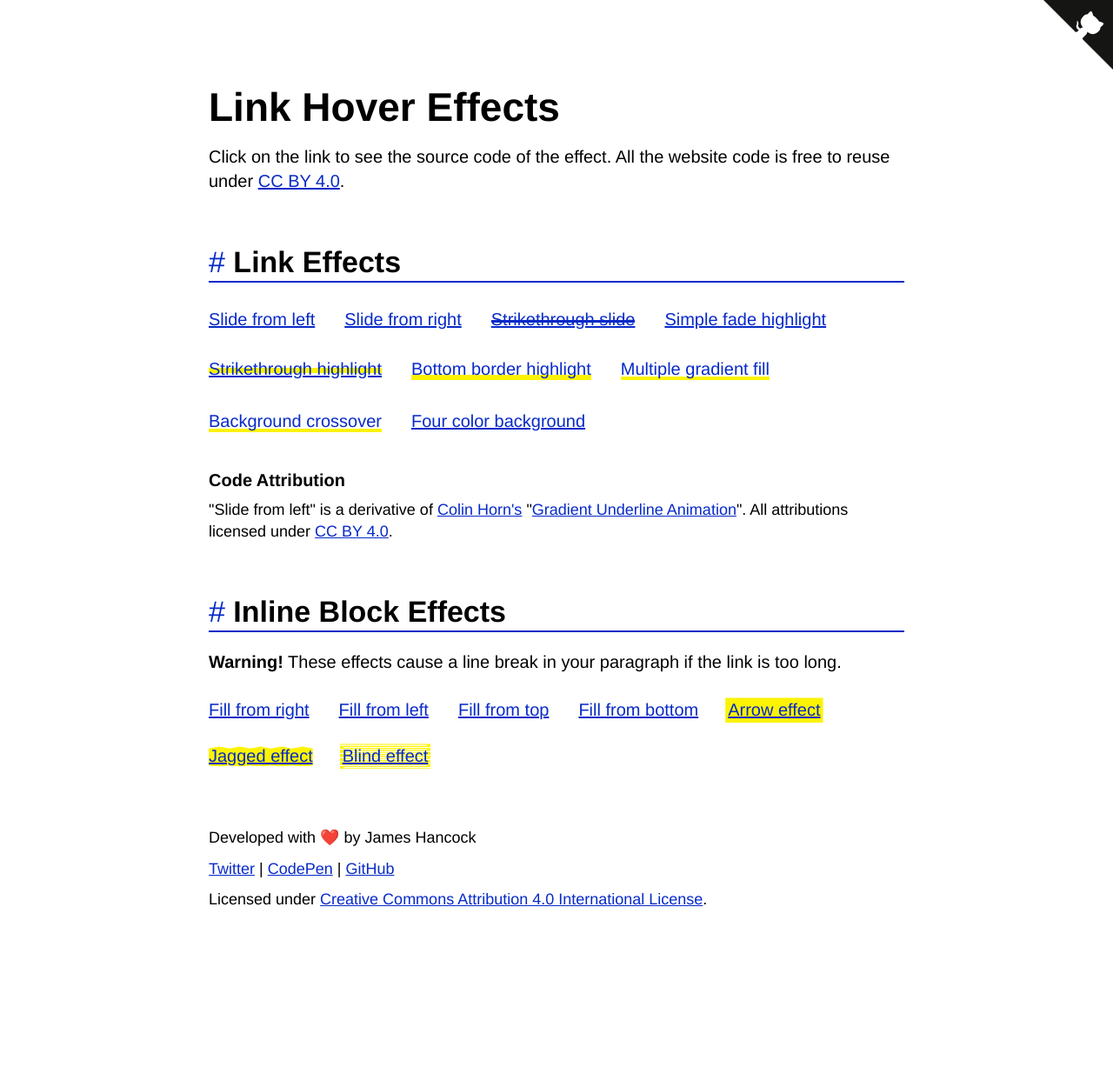
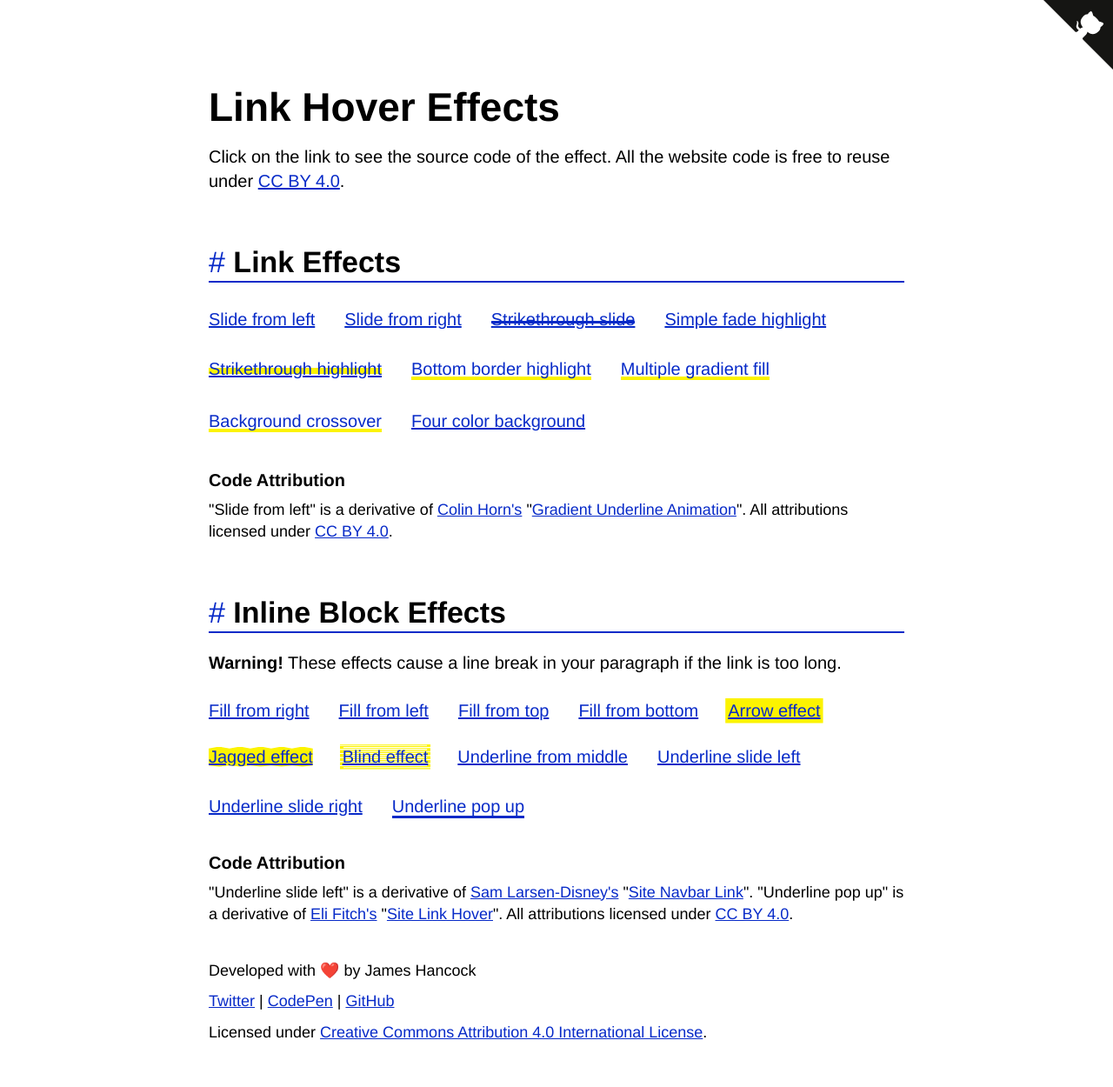
Before and after one commit to jhancock532/link-hover-effects, a Jekyll site: the page built from index.html, in a window 1280 px wide. Shown: the whole page at 87% size. Built offline with Jekyll 4.4.1, drawn with Linux system fonts in a browser that asks for light colours; some web fonts are replaced; before the commit the page ends 1097 px from its top, so only the background shows below that.

Commit message:
New underline styles

```diff
--- a/_includes/inline-block-effects.html
+++ b/_includes/inline-block-effects.html
@@ -10,12 +10,16 @@
     <a class="link link--arrow-clip-path" href="https://github.com/jhancock532/link-hover-effects/blob/master/_sass/link-styles/_clip-path-effects.scss">Arrow effect</a>
     <a class="link link--jagged-clip-path" href="https://github.com/jhancock532/link-hover-effects/blob/master/_sass/link-styles/_clip-path-effects.scss">Jagged effect</a>
     <a class="link link--fine-blinds-clip-path" href="https://github.com/jhancock532/link-hover-effects/blob/master/_sass/link-styles/_clip-path-effects.scss">Blind effect</a>
+    <a class="link link--transform-underline-from-middle" href="https://github.com/jhancock532/link-hover-effects/blob/master/_sass/link-styles/_transform-underline-pseudoelement.scss">Underline from middle</a>
+    <a class="link link--transform-underline-slide-over-left" href="https://github.com/jhancock532/link-hover-effects/blob/master/_sass/link-styles/_transform-underline-pseudoelement.scss">Underline slide left</a>
+    <a class="link link--transform-underline-slide-over-right" href="https://github.com/jhancock532/link-hover-effects/blob/master/_sass/link-styles/_transform-underline-pseudoelement.scss">Underline slide right</a>
+    <a class="link link--transform-underline-pop-up" href="https://github.com/jhancock532/link-hover-effects/blob/master/_sass/link-styles/_transform-underline-pseudoelement.scss">Underline pop up</a>
   </div>
 
-  <!--
+
   <div class="section__attribution">
     <h3 class="section__attribution-title">Code Attribution</h3>
-    <p class="section__attribution-text">"Slide from left" is a derivative of <a href="https://codepen.io/colinhorn">Colin Horn's</a> "<a href="https://codepen.io/colinhorn/pen/YxYYMj">Gradient Underline Animation</a>". All attributions licensed under <a href="https://creativecommons.org/licenses/by/4.0/">CC BY 4.0</a>.</p>
+    <p class="section__attribution-text">"Underline slide left" is a derivative of <a href="https://sld.codes/">Sam Larsen-Disney's</a> "<a href="https://sld.codes/">Site Navbar Link</a>". "Underline pop up" is a derivative of <a href="http://eli.wtf/">Eli Fitch's</a> "<a href="http://eli.wtf/">Site Link Hover</a>". All attributions licensed under <a href="https://creativecommons.org/licenses/by/4.0/">CC BY 4.0</a>.</p>
   </div>
-  -->
+
 </div>
--- a/_sass/_variables.scss
+++ b/_sass/_variables.scss
@@ -48,3 +48,6 @@
 .bold {
   font-weight: 700;
 }
+
+$underline-height: 0.3ex;
+$thick-underline-height: 0.4ex;
--- a/_sass/link-styles/_background-underline-slide.scss
+++ b/_sass/link-styles/_background-underline-slide.scss
@@ -1,6 +1,6 @@
 .link {
   &--background-underline-from-right {
-    padding-bottom: 2px;
+    padding-bottom: 0.2ex;
     background-image: linear-gradient(
       to right,
       transparent 0%,
@@ -8,7 +8,7 @@
       $color--secondary 50%,
       $color--secondary 100%
     );
-    background-size: 200% 4px;
+    background-size: 200% $underline-height;
     background-repeat: no-repeat;
     background-position: left bottom;
     transition: background-position 0.36s ease-in-out;
@@ -19,22 +19,22 @@
   }
 
   &--background-underline-from-left {
-    padding-bottom: 2px;
+    padding-bottom: 0.2ex;
     background-image: linear-gradient($color--secondary, $color--secondary);
-    background-size: 0% 4px;
+    background-size: 0% $underline-height;
     background-repeat: no-repeat;
     background-position: left bottom;
     transition: background-size 0.36s ease-in-out;
 
     &:hover {
-      background-size: 100% 4px;
+      background-size: 100% $underline-height;
     }
   }
 
   &--background-underline-from-strikethrough {
-    padding-bottom: 1px;
+    padding-bottom: 0.2ex;
     background-image: linear-gradient($color--secondary, $color--secondary);
-    background-size: 100% 3px;
+    background-size: 100% $underline-height;
     background-repeat: no-repeat;
     background-position: left 58%;
     transition: background-position 0.36s ease-in-out;
--- a/_sass/link-styles/_highlight-background.scss
+++ b/_sass/link-styles/_highlight-background.scss
@@ -15,10 +15,10 @@
     padding: 1px 0;
     background-image: linear-gradient(
       transparent 0%,
-      transparent calc(50% - 1px),
-      $color--primary calc(50% - 1px),
-      $color--primary calc(50% + 5px),
-      transparent calc(50% + 5px),
+      transparent calc(50% - 0.1ex),
+      $color--primary calc(50% - 0.1ex),
+      $color--primary calc(50% + 0.5ex),
+      transparent calc(50% + 0.5ex),
       transparent 100%
     );
     background-color: transparent;
@@ -36,8 +36,8 @@
     text-decoration: none;
     background-image: linear-gradient(
       transparent 0%,
-      transparent calc(50% - 6px),
-      $color--primary calc(50% - 6px),
+      transparent calc(50% - 0.4ex),
+      $color--primary calc(50% - 0.4ex),
       $color--primary 100%
     );
     background-size: 100% 200%;
--- a/_sass/link-styles/_multiple-background-gradients.scss
+++ b/_sass/link-styles/_multiple-background-gradients.scss
@@ -30,7 +30,7 @@
             ),
             linear-gradient($color--primary, $color--primary);
 
-        background-size: 200% 1ex, 200% 1ex, 1ex 200%, 1ex 200%, 100% 0.4ex;
+        background-size: 200% 1ex, 200% 1ex, 1ex 200%, 1ex 200%, 100% $thick-underline-height;
         background-repeat: no-repeat, no-repeat, no-repeat, no-repeat, no-repeat;
         background-position: 100% calc(50% + 0.5ex), 0% calc(50% - 0.5ex), left 100%, right 0%, left calc(50% + 1ex);
         background-blend-mode: hard-light;
@@ -90,7 +90,7 @@
         background-image: linear-gradient(45deg, rgba(adjust-hue($color--primary, -20%), 0.5) 0%, transparent 50%, transparent 100%),
             linear-gradient(45deg, transparent 0%, transparent 50%, rgba($color--primary, 0.5) 100%),
             linear-gradient($color--primary, $color--primary);
-        background-size: 200% 200%, 200% 200%, 100% 0.4ex;
+        background-size: 200% 200%, 200% 200%, 100% $thick-underline-height;
         background-repeat: no-repeat;
         background-position: 100% 0, 0% 100%, 0 calc(50% + 1ex);
 
--- /dev/null
+++ b/_sass/link-styles/_transform-underline-pseudoelement.scss
@@ -0,0 +1,107 @@
+.link {
+  &--transform-underline-from-middle {
+    padding-bottom: 0.2ex;
+    display: inline-block;
+    position: relative;
+
+    &::before {
+      content: '';
+      position: absolute;
+      left: 0;
+      right: 0;
+      bottom: 0;
+      height: $underline-height;
+      background-color: $color--secondary;
+      transform: scaleX(0);
+      transition: transform 0.6s;
+    }
+
+    &:hover::before {
+      transform: scaleX(1);
+    }
+  }
+
+  &--transform-underline-slide-over-left {
+    /* Shout out to Sam Larsen-Disney
+       This effect is derived from his website https://sld.codes/ */
+    padding-bottom: 0.2ex;
+    display: inline-block;
+    position: relative;
+
+    &::before {
+      content: '';
+      position: absolute;
+      transform-origin: center left;
+      bottom: 0;
+      left: 0;
+      right: 0;
+      height: $underline-height;
+      background-color: $color--secondary;
+      transform: scaleX(0);
+      transition: transform 0.6s;
+    }
+
+    &:hover::before {
+      transform-origin: center right;
+      transform: scaleX(1);
+    }
+  }
+
+  &--transform-underline-slide-over-right {
+    padding-bottom: 0.2ex;
+    display: inline-block;
+    position: relative;
+
+    &::before {
+      content: '';
+      bottom: 0;
+      transform-origin: center right;
+
+      position: absolute;
+      left: 0;
+      right: 0;
+      height: $underline-height;
+      background-color: $color--secondary;
+      transform: scaleX(0);
+      transition: transform 0.6s;
+    }
+
+    &:hover::before {
+      transform-origin: center left;
+      transform: scaleX(1);
+    }
+  }
+
+  &--transform-underline-pop-up {
+    /* Shout out to Eli Fitch
+       This effect is derived from his website http://eli.wtf/ */
+    padding: 0.2ex 0;
+    text-decoration: none;
+    display: inline-block;
+    position: relative;
+    transition: color 0.6s;
+
+    &:hover {
+      color: $color--white;
+    }
+
+    &::before {
+      content: "";
+      position: absolute;
+      display: block;
+      z-index: -1;
+      bottom: 0;
+      left: 0;
+      height: $underline-height;
+      width: 100%;
+      background-color: $color--secondary;
+      transition: height 0.6s, width 0.6s, transform 0.6s;
+    }
+
+    &:hover::before {
+      height: 100%;
+      width: calc(100% + 0.5em);
+      transform: translateX(-0.25em) skew(-7deg);
+    }
+  }
+}
--- a/_sass/main.scss
+++ b/_sass/main.scss
@@ -13,6 +13,7 @@
 @import "link-styles/background-underline-slide";
 @import "link-styles/multiple-background-gradients";
 @import "link-styles/clip-path-effects";
+@import "link-styles/transform-underline-pseudoelement";
 
 //Pages
 @import "layouts/page";
```
